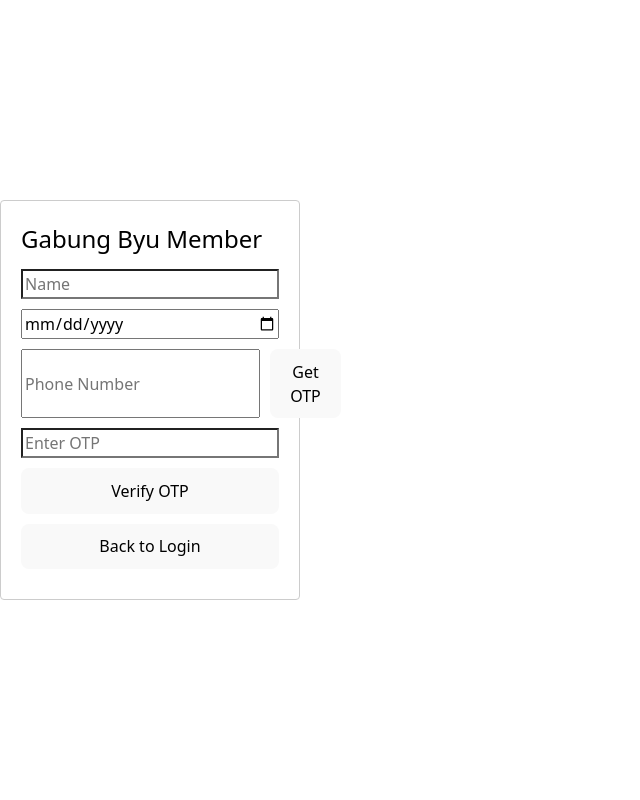
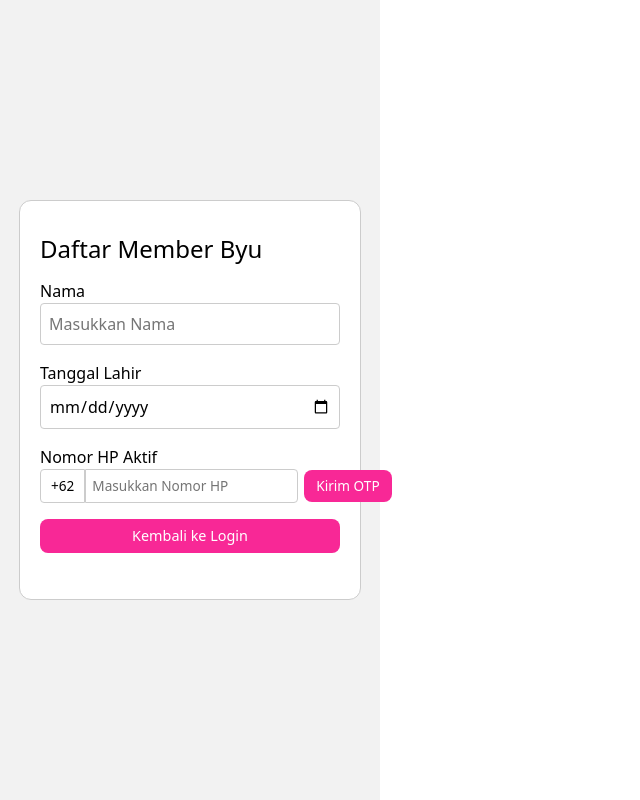
Before and after one commit to jjnt24/byu-catalog, a React (Vite) app: page /register in a window 1280 px wide. Shown: the whole page, without its empty margins (0-640 px from the left). Built offline with nearby package versions, Linux system fonts and the light colour scheme.

Commit message:
updateloginvisual

```diff
--- a/src/MemberRegister.jsx
+++ b/src/MemberRegister.jsx
@@ -15,6 +15,9 @@ function MemberRegister() {
   const [name, setName] = useState('');
   const [dateOfBirth, setDateOfBirth] = useState('');
   const [otpSentMessage, setOtpSentMessage] = useState('');
+  const [showOtpInput, setShowOtpInput] = useState(false);
+  const [verifyingOtp, setVerifyingOtp] = useState(false);
+  const [buttonPressed, setButtonPressed] = useState(false);
 
   const sendOtp = () => {
     if (!phoneNumber) {
@@ -25,7 +28,8 @@ function MemberRegister() {
     signInWithPhoneNumber(auth, phoneNumber, appVerifier)
       .then((confirmationResult) => {
         console.log('OTP sent!');
-        setOtpSentMessage('OTP sudah dikirim');
+        setOtpSentMessage('Kode 6 digit sudah dikirim ke SMS');
+        setShowOtpInput(true);
         window.confirmationResult = confirmationResult; // Store for verification
       })
       .catch((error) => {
@@ -54,6 +58,8 @@ function MemberRegister() {
   };
 
   const handleGetOtpClick = async () => {
+    setButtonPressed(true);
+    setTimeout(() => setButtonPressed(false), 150);
     setShowRecaptcha(true);
     initializeRecaptcha();
     if (recaptchaVerifierRef.current) {
@@ -71,52 +77,118 @@ function MemberRegister() {
   }, []);
 
   return (
-    <div style={{ display: 'flex', height: '100vh', justifyContent: 'center', alignItems: 'center' }}>
-      <div style={{ padding: 20, border: '1px solid #ccc', borderRadius: 4, width: 300 }}>
-        <h2>Gabung Byu Member</h2>
+    <div style={{ display: 'flex', height: '100vh', justifyContent: 'center', alignItems: 'center', backgroundColor: '#f2f2f2', color: '#000' }}>
+      <style>{`
+        @keyframes spin {
+          0% { transform: rotate(0deg); }
+          100% { transform: rotate(360deg); }
+        }
+        @keyframes fade {
+          0%, 100% { opacity: 1; }
+          50% { opacity: 0.3; }
+        }
+        .otp-input-container {
+          position: relative;
+          width: 100%;
+          margin-bottom: 10px;
+        }
+        .otp-spinner {
+          position: absolute;
+          right: 10px;
+          top: 50%;
+          transform: translateY(-50%);
+          width: 16px;
+          height: 16px;
+          border: 2px solid #ccc;
+          border-top: 2px solid #333;
+          border-radius: 50%;
+          animation: spin 1s linear infinite;
+        }
+        .otp-sent-message {
+          animation: fade 1.5s ease-in-out 0s 4;
+          color: #000;
+          margin-bottom: 10px;
+        }
+        .pressed-button {
+          transform: scale(0.95);
+          box-shadow: 0 2px 6px rgba(248, 40, 150, 0.6);
+        }
+      `}</style>
+      <div style={{ padding: '30px 20px', border: '1px solid #ccc', borderRadius: 12, width: '90%', maxWidth: 380, boxSizing: 'border-box', backgroundColor: '#fff', color: '#000' }}>
+        <h2>Daftar Member Byu</h2>
+        <label style={{ marginBottom: 12 }}>Nama</label>
         <input
           type="text"
-          placeholder="Name"
-          style={{ width: '100%', marginBottom: 10 }}
+          placeholder="Masukkan Nama"
+          style={{ width: '100%', marginBottom: 16, padding: '8px', backgroundColor: '#fff', color: '#000', border: '1px solid #ccc', borderRadius: 4 }}
           value={name}
           onChange={(e) => setName(e.target.value)}
         />
+        <label style={{ marginBottom: 12 }}>Tanggal Lahir</label>
         <input
           type="date"
-          placeholder="Tanggal Lahir"
-          style={{ width: '100%', marginBottom: 10 }}
+          placeholder="Pilih Tanggal Lahir"
+          style={{ width: '100%', marginBottom: 16, padding: '8px', backgroundColor: '#fff', color: '#000', border: '1px solid #ccc', borderRadius: 4 }}
           value={dateOfBirth}
           onChange={(e) => setDateOfBirth(e.target.value)}
         />
-        <div style={{ display: 'flex', marginBottom: 10 }}>
+        <label style={{ marginBottom: 12 }}>Nomor HP Aktif</label>
+        <div style={{ display: 'flex', marginBottom: 16, alignItems: 'center' }}>
+          <span style={{ padding: '6px 10px', background: '#f5f5f5', border: '1px solid #ccc', borderRadius: '4px 0 0 4px', fontSize: '0.85rem', userSelect: 'none', flexShrink: 0, color: '#000', backgroundColor: '#fff' }}>+62</span>
           <input
             type="tel"
-            placeholder="Phone Number"
-            style={{ flex: 1, marginRight: 10 }}
-            value={phoneNumber}
-            onChange={(e) => setPhoneNumber(e.target.value)}
+            placeholder="Masukkan Nomor HP"
+            style={{ flex: 1, marginRight: 6, fontSize: '0.85rem', padding: '6px', borderRadius: '0 4px 4px 0', borderLeft: 'none', backgroundColor: '#fff', color: '#000', border: '1px solid #ccc' }}
+            value={phoneNumber.startsWith('+62') ? phoneNumber.slice(3) : phoneNumber}
+            onChange={(e) => {
+              let val = e.target.value;
+              // Remove any leading +62 or 62
+              val = val.replace(/^(\+62|62)/, '');
+              // Remove any leading 0, since +62 is already there
+              val = val.replace(/^0+/, '');
+              setPhoneNumber('+62' + val);
+            }}
           />
-          <button onClick={handleGetOtpClick}>Get OTP</button>
+          <button
+            onClick={handleGetOtpClick}
+            style={{
+              fontSize: '0.85rem',
+              backgroundColor: '#f82896ff',
+              color: 'white',
+              border: 'none',
+              padding: '6px 12px',
+              cursor: 'pointer',
+              flexShrink: 0,
+              transition: 'transform 0.1s ease, box-shadow 0.1s ease',
+              ...(buttonPressed ? { transform: 'scale(0.95)', boxShadow: '0 2px 6px rgba(248, 40, 150, 0.6)' } : {})
+            }}
+          >
+            Kirim OTP
+          </button>
         </div>
-        {otpSentMessage && <div style={{ color: 'green', marginBottom: 10 }}>{otpSentMessage}</div>}
+        {otpSentMessage && <div className="otp-sent-message">{otpSentMessage}</div>}
+        {showOtpInput && (
+          <>
+            <div className="otp-input-container">
               <input
                 type="text"
-          placeholder="Enter OTP"
-          style={{ width: '100%', marginBottom: 10 }}
+                placeholder="Masukkan OTP"
+                style={{ width: '100%', padding: '8px', backgroundColor: '#fff', color: '#000', border: '1px solid #ccc', borderRadius: 4 }}
                 value={otpCode}
-          onChange={(e) => setOtpCode(e.target.value)}
-        />
-        <button
-          onClick={() => {
-            if (!otpCode) {
+                onChange={(e) => {
+                  const val = e.target.value;
+                  setOtpCode(val);
+                  if (val.length === 6) {
+                    if (!val) {
                       console.error('OTP code is required');
                       return;
                     }
                     if (window.confirmationResult) {
-              window.confirmationResult.confirm(otpCode)
+                      setVerifyingOtp(true);
+                      window.confirmationResult.confirm(val)
                         .then((result) => {
                           console.log('User signed in successfully:', result.user);
-                  setSuccessMessage('Verification successful! You are now signed in.');
+                          setSuccessMessage('Verifikasi Berhasil! Silakan login ulang untuk mengakses akun kamu');
                           const username = phoneNumber.replace(/^\+62/, '0');
                           const pseudoEmail = username + "@byumember.com";
                           // Format password as DDMMYYYY from dateOfBirth using manual parsing
@@ -158,25 +230,38 @@ function MemberRegister() {
                           .catch((error) => {
                             console.error('Error storing user data:', error);
                           });
+                          setVerifyingOtp(false);
                         })
                         .catch((error) => {
                           console.error('Error verifying OTP:', error);
+                          setVerifyingOtp(false);
                         });
                     } else {
                       console.error('No OTP request has been made yet');
                     }
+                  }
                 }}
-          style={{ width: '100%', marginBottom: 10 }}
-        >
-          Verify OTP
-        </button>
+              />
+              {verifyingOtp && <div className="otp-spinner"></div>}
+            </div>
+          </>
+        )}
         <button
           onClick={() => {
             navigate('/memberlogin');
           }}
-          style={{ width: '100%', marginBottom: 10 }}
+          style={{
+            width: '100%',
+            marginBottom: 16,
+            backgroundColor: '#f82896ff',
+            color: 'white',
+            border: 'none',
+            padding: '6px 0', // Reduced padding for smaller button
+            fontSize: '0.9rem', // Smaller font size
+            cursor: 'pointer'
+          }}
         >
-          Back to Login
+          Kembali ke Login
         </button>
         {successMessage && (
           <div style={{ color: 'green', marginBottom: 10 }}>
```
Lines whose indentation alone changed are shown as unchanged.
